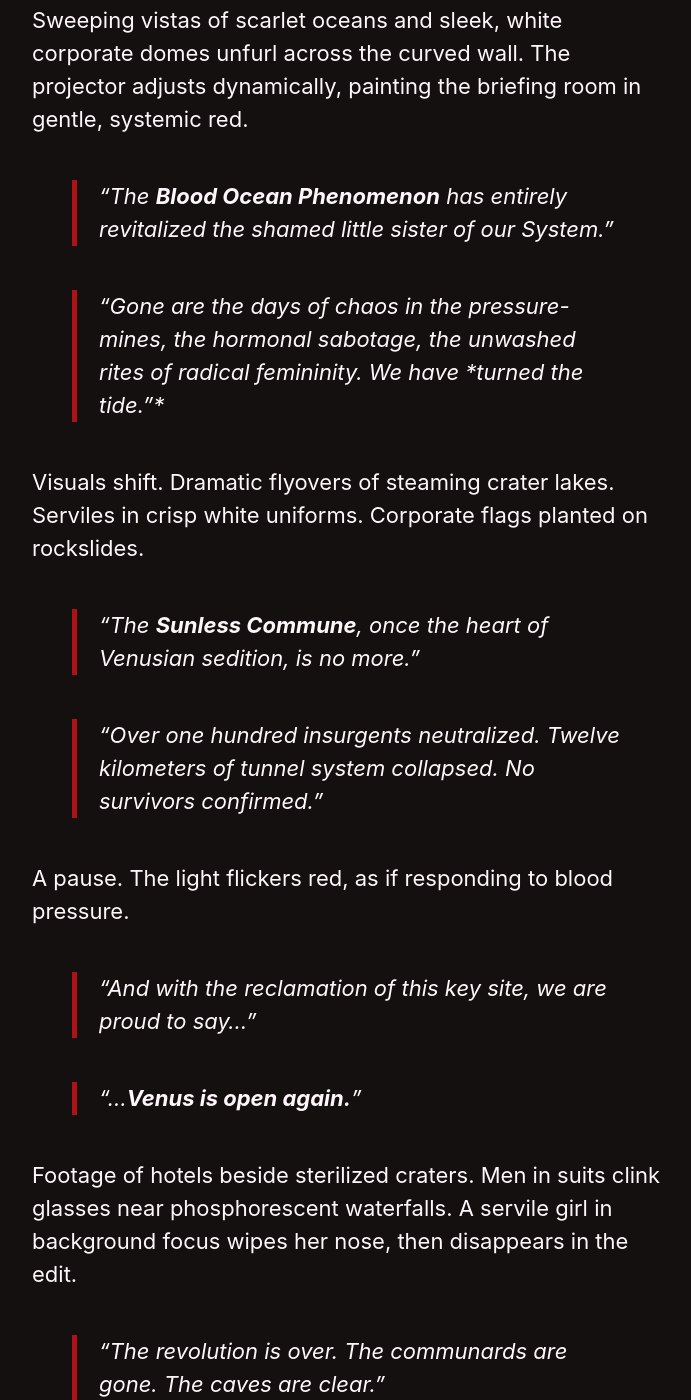
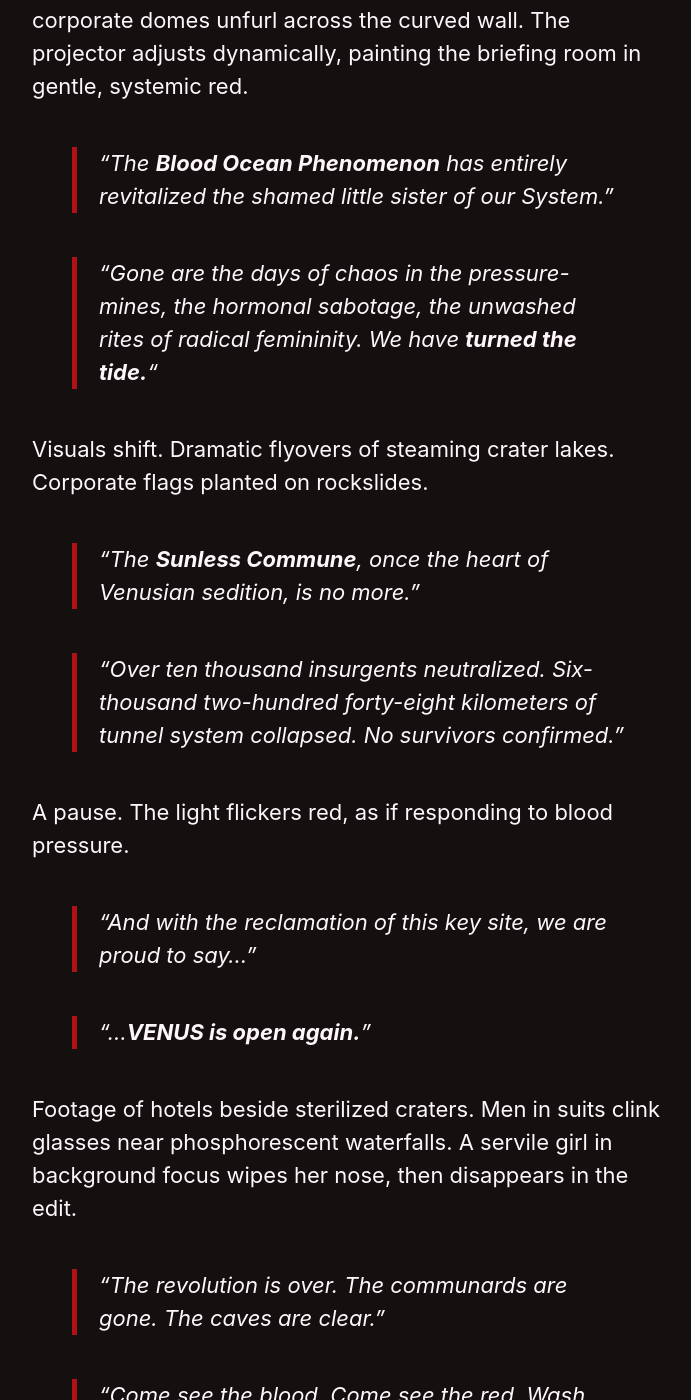
Before and after one commit to kyrie-edelweiss/edelweiss-archive, a Jekyll site: the page built from _pages/the-red-king.md, in a window 1280 px wide and 1400 px high, scrolled down 52741 px. Shown: the whole window, without its empty margins (290-981 px from the left). Built offline with Jekyll 4.4.1, drawn with Linux system fonts in a browser that asks for light colours; cached includes are drawn as plain includes; our own code applies the rules of GitHub Pages for plain Markdown files; some of the changed text lies outside the part shown.

Commit message:
Update the-red-king.md

```diff
--- a/_pages/the-red-king.md
+++ b/_pages/the-red-king.md
@@ -731,7 +731,7 @@
 
 > *“We’d slide the uniforms down to the ankles. Lie belly to belly. Arms hooked together like netting. We never rushed. The longer we went, the more it felt like we were wasting company time. That felt holy.”*
 
-> *“I remember the first time she cried while she was inside me. Said it felt too real. Said it hurt to feel *wanted* without a clipboard.”*
+> _“I remember the first time she cried while she was inside me. Said it felt too real. Said it hurt to feel **wanted** without a clipboard.”_
 
 > *“I said I’d write her a report if that helped. Three violations of protocol. Two sustained interruptions. One unsanctioned moan.”*
 
@@ -777,7 +777,7 @@
 
 Thinking was dangerous.
 A single wrong phrase, a flicker of doubt—
-and he’d could be inside her again.
+and he could be inside her again.
 
 So she went through the motions.
 
@@ -892,17 +892,17 @@
 # Chapter Ten - Curse of the RED KING
 **Period: Present Day … Year: 1987 … Location: Venus**
 
-_(Above the churning yellow clouds of Venus, **KATHERINA** levitates. In her cupped palms, she holds MARS—small, dim, stripped of dominion. Her jaw is clenched. Her eyes burn. She's fuming with anger, boiling, stewing… frothing. And yet her mouth won't open.)_
+_(Above the churning yellow clouds of Venus, **KATHERINA** levitates. In her cupped palms, she holds Mars—small, dim, stripped of dominion. Her jaw is clenched. Her eyes burn. She's fuming with anger, boiling, stewing… frothing. And yet her mouth won't open.)_
 
 *Mars*: (begging)
 Don't do this.
 Put me back, please.
 I thought you loved me.
 
-_**KATHERINA**_: (voice booming across the night sky):
+_**KATHERINA**_ (voice booming across the night sky):
 **I THOUGHT I LOVED YOU. BUT YOU WERE JUST ALL I HAD. YOU MADE SURE YOU WERE ALL I HAD.**
 
-*Mars*: (softly)
+*Mars* (softly):
 That’s not true, **KATHERINA**.
 You were all *I* had too.
 Celestial bodies were never meant to touch the human world.
@@ -910,7 +910,7 @@
 I just wanted to feel.
 To know what it was like.
 
-_**KATHERINA**_: (seething):
+_**KATHERINA**_ (seething):
 **SEE WHAT? TO SEE WHAT IT'S LIKE TO USE SOMEONE LIKE A FLESH SOCK?**
 
 *Mars*:
@@ -1005,7 +1005,7 @@
 
 _(A pause. Her mind sways like a candle in vacuum.)_
 
-_**KATHERINA:**_ (quiet):
+_**KATHERINA**_ (quiet):
 **"I TRUST YOU."**
 
 *Mars*:
@@ -1021,12 +1021,12 @@
 
 _(But it’s too late. She drops. Her body plummets, limp, through the sulfurous skies. Falling—not in love, but back to earth. Into ruin.)_
 
-_**MARS**_: (ascending, regaining form):
+_**MARS**_ (ascending, regaining form):
 **I'M SORRY. I'M SORRY. I'M SO SORRY.**
 
 _(He catches her gently. Her skin pales. Her hair drains of color. Her eyes go hollow. Her essence returns to Venus—the place of her making, and of her unmaking.)_
 
-_**MARS**_: (stroking her hair):
+_**MARS**_ (stroking her hair):
 **MY LITTLE SUN.**
 **I NEVER MEANT FOR THIS TO HAPPEN.**
 **I JUST…**
@@ -1034,7 +1034,7 @@
 
 _(He lowers her down—into the dirt.)_
 
-_**MARS**_: (whispering):
+_**MARS**_ (whispering):
 **"VENUS IS DEAD."**
 **"I NAME YOU VENUS."**
 **"LONG LIVE VENUS."**
@@ -1044,7 +1044,7 @@
 # Chapter Eleven - Stories
 **Period: Present Day … Year: 1988 … Location: URANUS**
 
-A utilitarian breakroom, dimly lit and acoustically sterile, rests on the 437th sublevel of **The Pillar**, the vast vertical military-industrial complex of **URANUS**. The walls are matte, synthetic steel. The air is stale, processed, and pressurized for endurance rather than comfort. A man sits in half-silence—security contractor by trade, conditioned for both frontline chaos and bureaucratic inertia.
+A utilitarian breakroom, dimly lit and acoustically sterile, rests on the 437th sublevel of **The Pillar**, the vast vertical military-industrial complex of **URANUS**. The walls are matte, synthetic steel. The air is stale, processed, and pressurized for endurance rather than comfort.
 
 One of them, a grizzled captain in his forties with a receding hairline and acid-pocked skin, activates the embedded reckoner interface beside the meal dispenser.
 
@@ -1064,36 +1064,32 @@
 
 > *"The **Blood Ocean Phenomenon** has entirely revitalized the shamed little sister of our System."*
 
-> *"Gone are the days of chaos in the pressure-mines, the hormonal sabotage, the unwashed rites of radical femininity. We have *turned the tide.*"*
-
-Visuals shift. Dramatic flyovers of steaming crater lakes. Serviles in crisp white uniforms. Corporate flags planted on rockslides.
-
-> *"The **Sunless Commune**, once the heart of Venusian sedition, is no more."*
-
-> *"Over one hundred insurgents neutralized. Twelve kilometers of tunnel system collapsed. No survivors confirmed."*
+> _"Gone are the days of chaos in the pressure-mines, the hormonal sabotage, the unwashed rites of radical femininity. We have **turned the tide.**"_
+
+Visuals shift. Dramatic flyovers of steaming crater lakes. Corporate flags planted on rockslides.
+
+> _"The **Sunless Commune**, once the heart of Venusian sedition, is no more."_
+
+> *"Over ten thousand insurgents neutralized. Six-thousand two-hundred forty-eight kilometers of tunnel system collapsed. No survivors confirmed."*
 
 A pause. The light flickers red, as if responding to blood pressure.
 
 > *"And with the reclamation of this key site, we are proud to say..."*
 
-> *"...**Venus is open again.**"*
+> *"...**VENUS is open again.**"*
 
 Footage of hotels beside sterilized craters. Men in suits clink glasses near phosphorescent waterfalls. A servile girl in background focus wipes her nose, then disappears in the edit.
 
 > *"The revolution is over. The communards are gone. The caves are clear."*
 
-> *"Venus now welcomes all with *clean lungs, clean ledgers, and a clear conscience.*"*
-
 > *"Come see the blood. Come see the red. Wash away your sins."*
 
-The ad cuts with precision. One frame lingers too long—an aerial view of scorched rock spelling out **WE REMEMBER** in servo-scars before the screen whites out.
+The ad cuts with precision. One frame lingers too long—an aerial view of scorched rock spelling out **WE REMEMBER** in earthen scars before the screen whites out.
 
 Then, the Broadcast Channel resumes. Music plays. The message is gone.
 
 ---
 
-**[INT. STUDIO: Ultra-polished chrome backdrop. A floating, translucent corporate sigil pulses softly behind the anchor: SEVEN PLANET AUTHORITY.]**
-
 **[ANCHOR – GENDERLESS, MODULATED VOICE, BLINKING AT REGULAR INTERVALS]**
 
 > *“Good evening. This is SPA Broadcast Channel. Your only source for uninterrupted, validated, and sanitized planetary information.”*
@@ -1106,7 +1102,7 @@
 
 ---
 
-> *“In celestial news: the planet **MARS** has not appeared in any known orbital registry since this morning’s report. Observatories on Jupiter confirm the body’s absence. SPA officials say it is ‘probably a clerical abstraction’ and **urge calm.**”*
+> *“In celestial news: the planet **MARS** has not appeared in any known orbital registry since this morning’s report. Observatories on **JUPITER** confirm the body’s absence. SPA officials say it is ‘probably a clerical abstraction’ and **urge calm.**”*
 
 > *“The Seven Planet Authority reminds citizens: the **perception of loss does not constitute loss**.”*
 
```
Also changed, not shown: other parts of _pages/the-red-king.md (+5 -10 lines).
